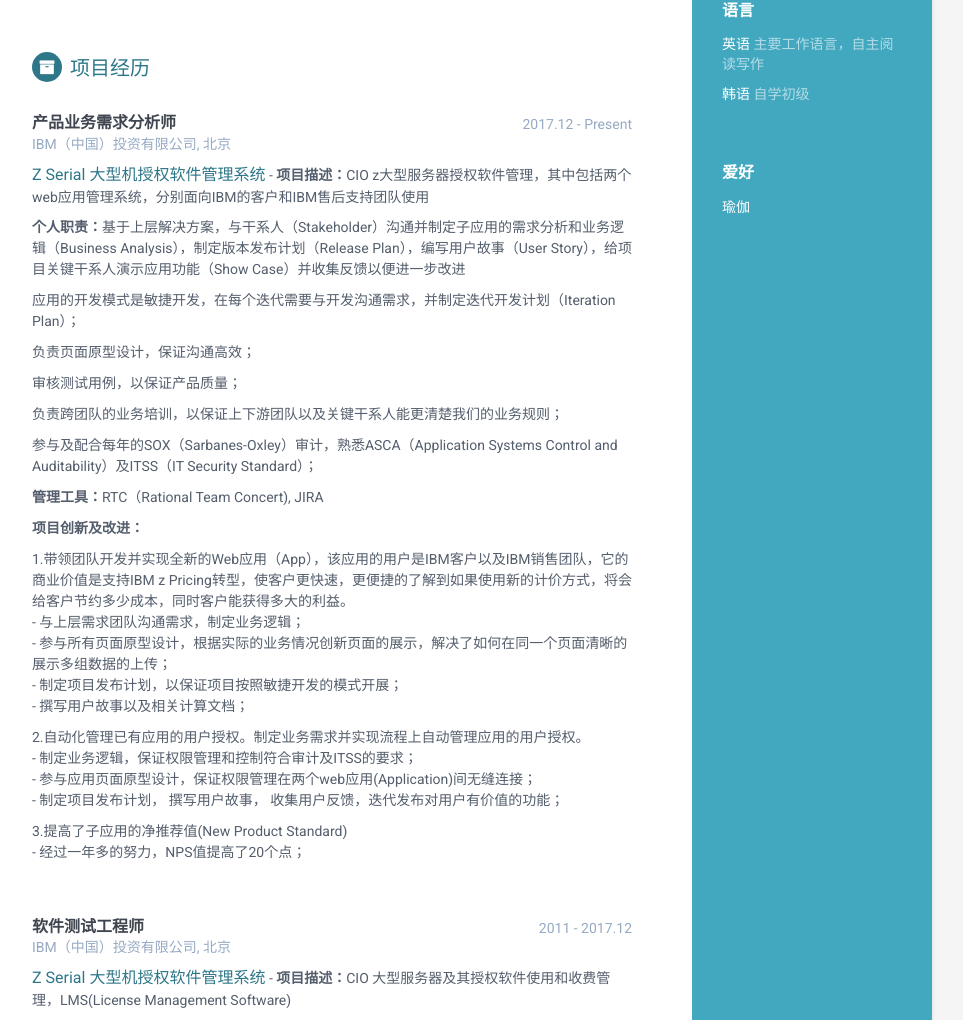
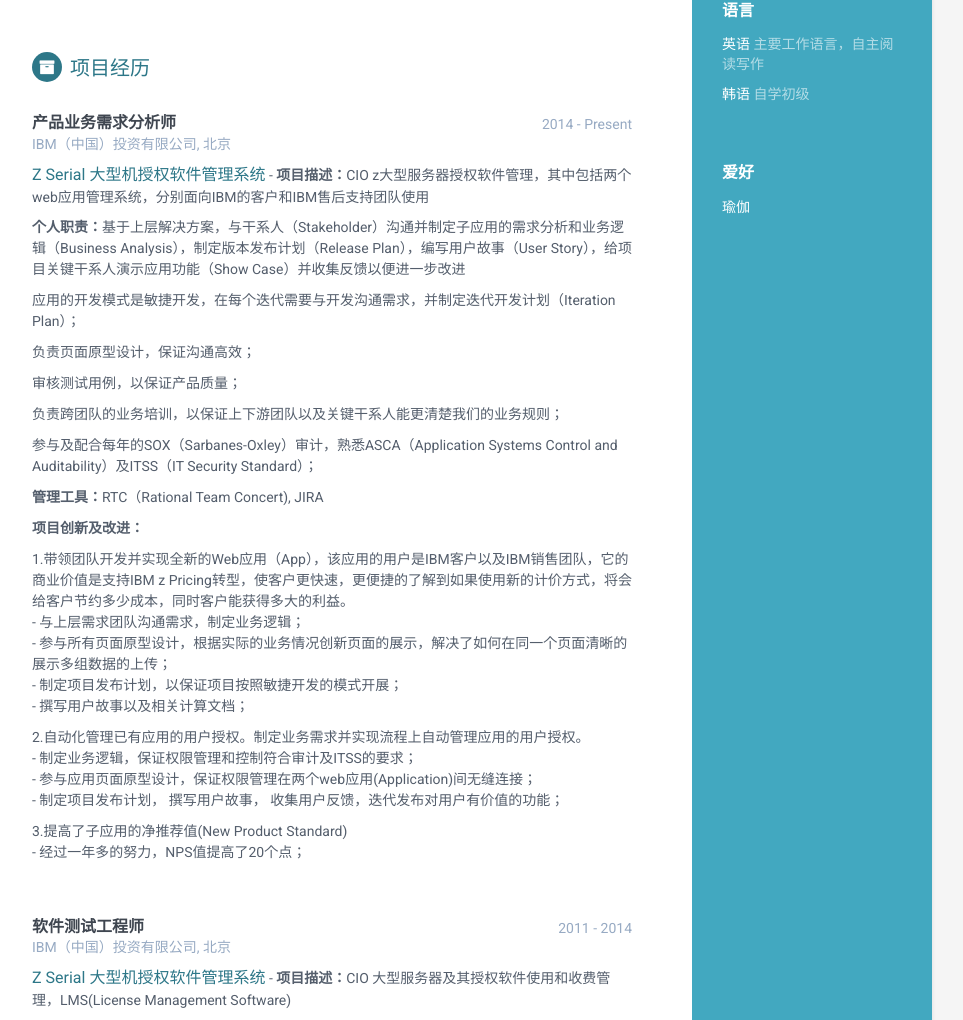
Before and after one commit to liuyang0116/LiuYangResume_EN, a Jekyll site: the page built from index.html, in a window 1280 px wide and 1400 px high, scrolled down 536 px. Shown: the part 144-1164 px from the top of the window, without its empty margins (188-1151 px from the left). Built offline with Jekyll 4.4.1, drawn with Linux system fonts in a browser that asks for light colours.

Commit message:
Update projects.html

```diff
--- a/_includes/projects.html
+++ b/_includes/projects.html
@@ -5,7 +5,7 @@
                 </div><!--//intro-->
             <div class="upper-row">
                             <h3 class="job-title"><b>产品业务需求分析师</b></h3>
-                            <div class="time">2017.12 - Present</div>
+                            <div class="time">2014 - Present</div>
                         </div><!--//upper-row-->
 						<div class="company">IBM（中国）投资有限公司, 北京</div>
                 <div class="item">
@@ -39,7 +39,7 @@
 				<br></br>
 						<div class="upper-row">
                             <h3 class="job-title"><b>软件测试工程师</b></h3>
-                            <div class="time">2011 - 2017.12</div>
+                            <div class="time">2011 - 2014</div>
                         </div><!--//upper-row-->
 						<div class="company">IBM（中国）投资有限公司, 北京</div>
                 <div class="item">
```
